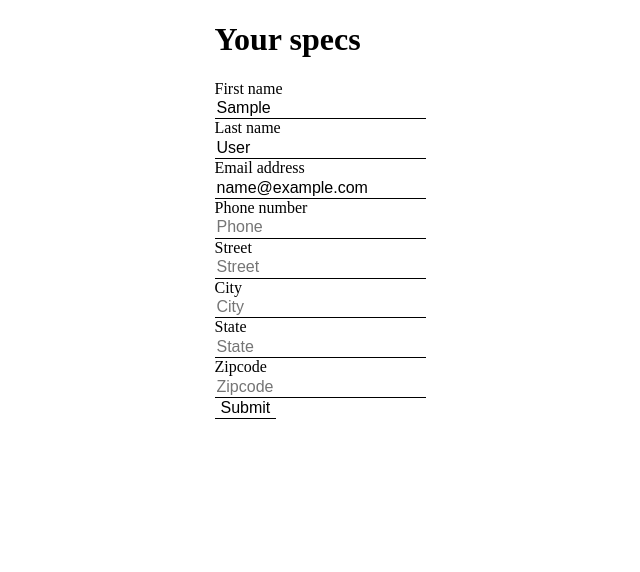
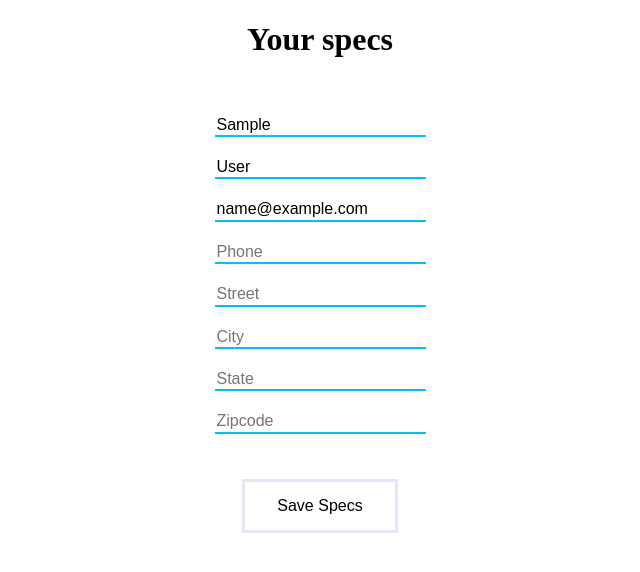
Before and after one commit to yebra06/seProject, a Django app: page /accounts/user-info/ in a window 1280 px wide. Shown: the part 50-622 px from the top of the page, without its empty margins (320-960 px from the left). Run offline with Django 3.2, Linux system fonts and the light colour scheme; the visitor is signed in with stand-in values (Sample User, id 1); some libraries are stand-ins or nearby versions.

Commit message:
Add styling.

```diff
--- a/accounts/forms.py
+++ b/accounts/forms.py
@@ -1,7 +1,7 @@
 from django import forms
 
 from crispy_forms.helper import FormHelper
-from crispy_forms.layout import Field, Layout, Submit
+from crispy_forms.layout import ButtonHolder, Field, Layout, Submit
 
 from .models import Profile
 
@@ -47,6 +47,7 @@ class UserForm(forms.ModelForm):
         self.helper.form_class = 'user-info-form'
         self.helper.form_method = 'post'
         self.helper.form_action = 'user-info'
+        self.helper.form_show_labels = False
         self.helper.layout = Layout(
             Field('first_name', placeholder=self.instance.first_name or 'First name'),
             Field('last_name', placeholder=self.instance.last_name or 'Last name'),
@@ -56,4 +57,8 @@ class UserForm(forms.ModelForm):
             Field('city', placeholder=self.instance.city or 'City'),
             Field('state', placeholder=self.instance.state or 'State'),
             Field('zipcode', placeholder=self.instance.zipcode or 'Zipcode'),
-            Submit('submit', 'Submit'))
+            ButtonHolder(
+                Submit('submit', 'Save Specs', css_class='btn'),
+                css_class='user-info-section'
+            )
+        )
--- a/static/css/base.css
+++ b/static/css/base.css
@@ -1,3 +1,4 @@
+/* Todo: Split into separate style sheets. */
 
 html {
     -webkit-box-sizing: border-box;
@@ -24,10 +25,24 @@ a {
 }
 
 input {
-  border: 0;
-  outline: 0;
-  background: transparent;
-  border-bottom: 1px solid black;
+    border: 0;
+    outline: 0;
+    background: transparent;
+    border-bottom: 2px solid rgb(5, 191, 250);
+}
+
+.btn {
+    display: flex;
+    justify-content: center;
+    align-items: stretch;
+    background-color: transparent;
+    border: 3px solid lavender;
+    line-height: 1;
+    padding: 1em 2em;
+}
+
+.btn:hover {
+    box-shadow: inset 0 0 0 2em lavender;
 }
 
 /* Navbar */
@@ -40,34 +55,29 @@ input {
     background-color: lavender;
     text-transform: capitalize;
 }
-
 .nav-link {
     font-size: 15px;
     padding: 0 15px;
     color: black;
 }
-
 .nav-link.left {
     margin: 0 auto 0 15px;
     padding: 0;
 }
 
-/* User Profile */
+/* user-profile.html */
 .user-profile {
     display: flex;
     flex-direction: column;
     justify-content: center;
 }
-
 .user-profile-section {
     display: flex;
     justify-content: center;
 }
-
 .user-profile-header {
     color: rgb(5, 191, 250);
 }
-
 .user-profile-btn {
     display: flex;
     align-items: stretch;
@@ -77,9 +87,26 @@ input {
     margin: 0.5em;
     padding: 1em 2em;
 }
-
 .user-profile-btn:hover {
     box-shadow: inset 0 0 0 2em lavender;
+}
+
+/* user-info.html */
+.user-info {
+    display: flex;
+    align-items: center;
+    justify-content: center;
+    flex-direction: column;
+}
+.user-info-section {
+    display: flex;
+    justify-content: center;
+}
+.user-info-section:last-of-type {
+    padding-top: 25px;
+}
+.user-info-form input {
+    margin: 10px 0;
 }
 
 /* Login/Signup */
@@ -88,17 +115,15 @@ input {
     justify-content: center;
     flex-direction: column;
 }
-
 .login-section {
     display: flex;
     justify-content: center;
 }
-
 .login-header {
     color: rgb(5, 191, 250);
 }
 
-/* Resume Builder */
+/* resume-builder.html */
 .resume-builder {
     display: flex;
     justify-content: center;
--- a/templates/user-info.html
+++ b/templates/user-info.html
@@ -2,17 +2,12 @@
 {% load staticfiles %}
 {% load crispy_forms_tags %}
 
-
 {% block content %}
-	<style>
-	.user-info {
-		display: flex;
-		justify-content: center;
-	}
-	</style>
     <div class="user-info">
-	    <div class="user-info-header">
+	    <div class="user-info-section">
 		    <h1>Your specs</h1>
+	    </div>
+	    <div class="user-info-section">
 		    {% crispy form %}
 	    </div>
     </div>
```
Also changed, not shown: resumes/models.py (+4 -4 lines).
